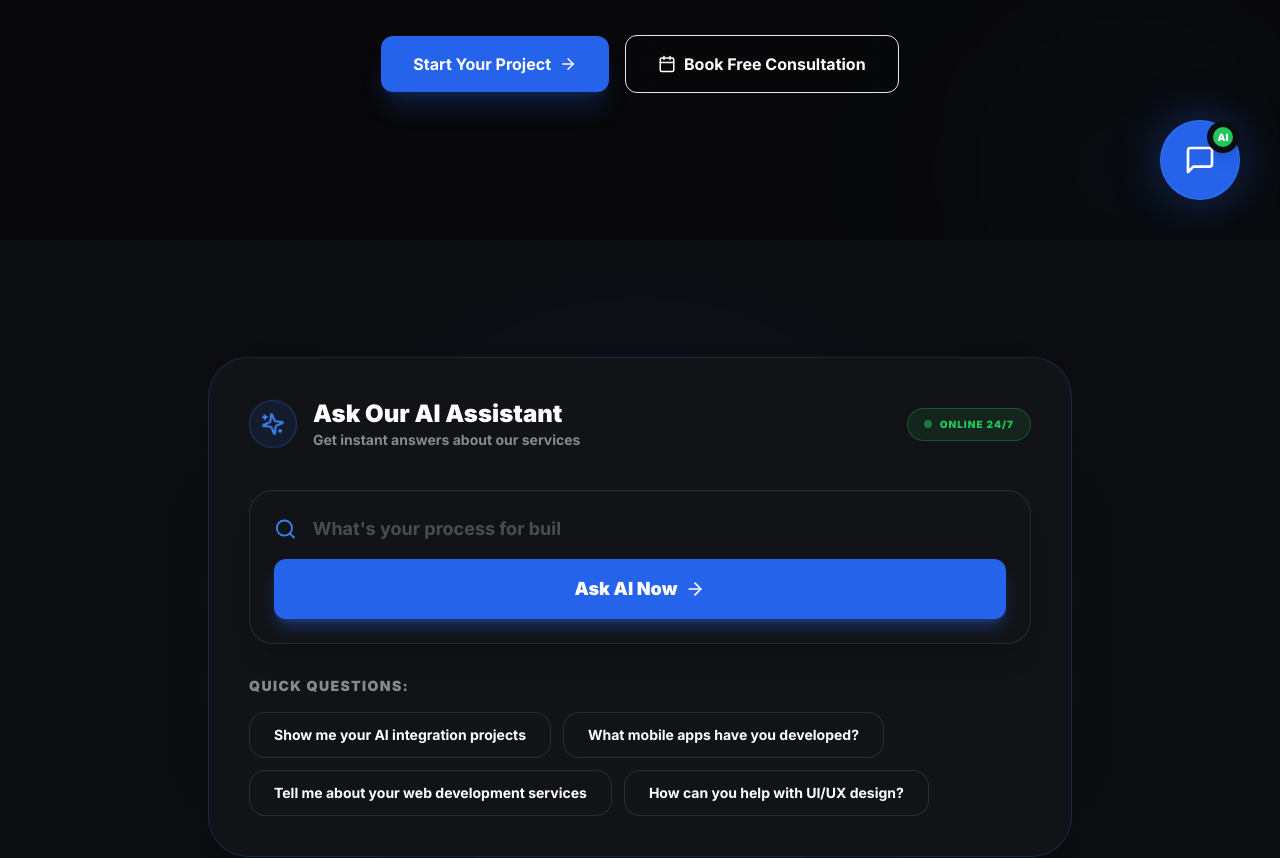
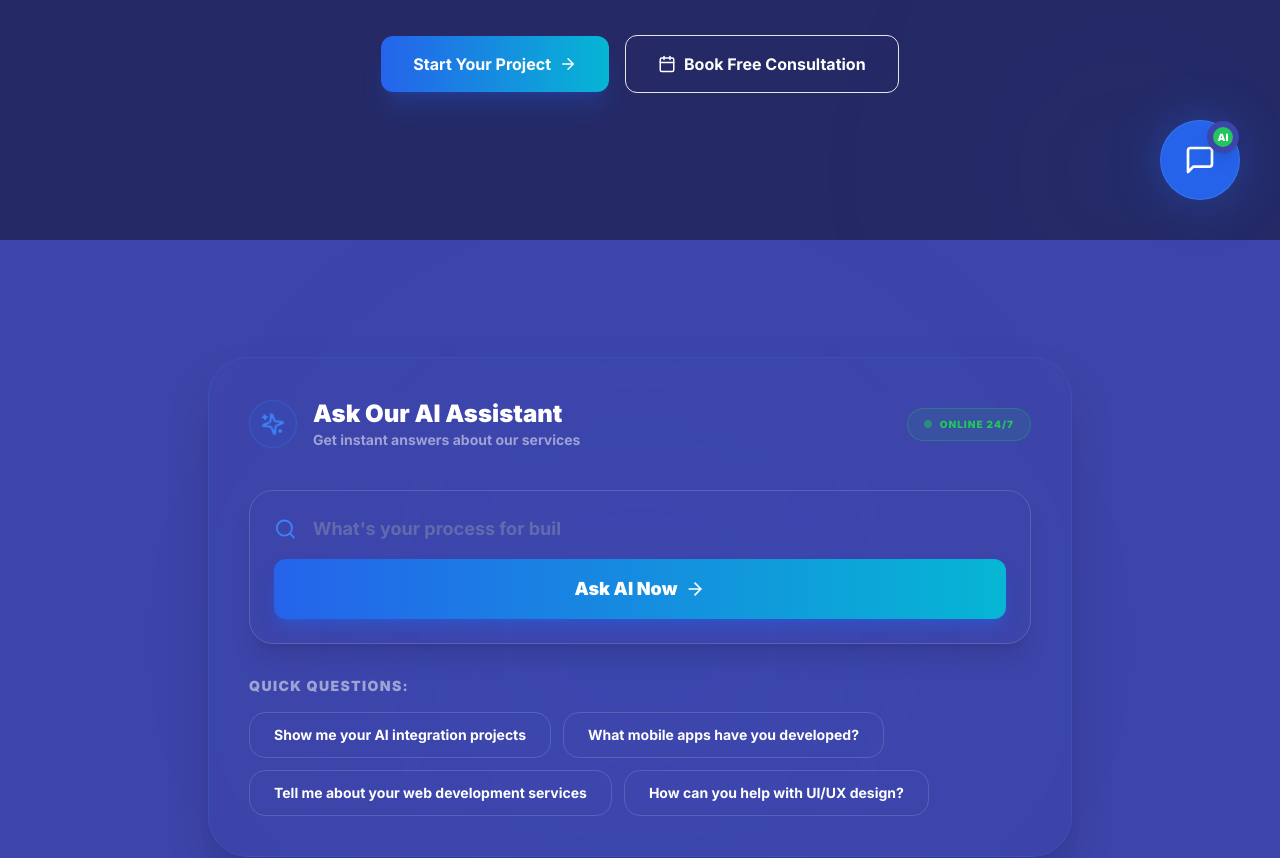
Before and after one commit to abdulahad32479/tech, a Next.js app: page / in a window 1280 px wide. Shown: the part 560-1418 px from the top of the page. Built offline with nearby package versions, Linux system fonts and the light colour scheme.

Commit message:
theme changed

```diff
--- a/app/(home)/chat.tsx
+++ b/app/(home)/chat.tsx
@@ -164,7 +164,7 @@ const ConsultationCard = () => {
 
             <button
               onClick={() => setIsSubmitted(true)}
-              className="w-full py-3 md:py-4 rounded-lg md:rounded-xl bg-blue-600 text-white font-black text-base md:text-lg shadow-xl shadow-blue-600/30 hover:bg-blue-700 transition-all active:scale-95"
+              className="w-full py-3 md:py-4 rounded-lg md:rounded-xl bg-gradient-to-r from-blue-600 to-cyan-500 text-white font-black text-base md:text-lg shadow-xl shadow-blue-600/30 hover:opacity-90 transition-all active:scale-95"
             >
               Continue
             </button>
@@ -350,7 +350,7 @@ const ApplyCard = () => {
         )}
         <button
           onClick={() => step < 3 ? setStep(step + 1) : setIsSubmitted(true)}
-          className="flex-[2] py-4 rounded-xl bg-blue-600 text-white font-black text-md flex items-center justify-center gap-4 hover:bg-blue-700 transition-all shadow-xl shadow-blue-600/20 active:scale-95 group"
+          className="flex-[2] py-4 rounded-xl bg-gradient-to-r from-blue-600 to-cyan-500 text-white font-black text-md flex items-center justify-center gap-4 hover:opacity-90 transition-all shadow-xl shadow-blue-600/20 active:scale-95 group"
         >
           {step === 3 ? (
             <>
@@ -516,7 +516,7 @@ const Chat = () => {
                 </div>
                 <button
                   onClick={() => handleSend(inputValue)}
-                  className="w-full py-4 rounded-xl bg-blue-600 text-white font-black text-lg flex items-center justify-center gap-2 hover:bg-blue-700 transition-all shadow-lg shadow-blue-600/40"
+                  className="w-full py-4 rounded-xl bg-gradient-to-r from-blue-600 to-cyan-500 text-white font-black text-lg flex items-center justify-center gap-2 hover:opacity-90 transition-all shadow-lg shadow-blue-600/40"
                 >
                   Ask AI Now
                   <ArrowRight size={20} />
@@ -531,7 +531,7 @@ const Chat = () => {
                     <button
                       key={q}
                       onClick={() => handleSend(q)}
-                      className="px-6 py-3 rounded-2xl bg-card border border-border text-sm font-bold text-foreground/80 hover:bg-blue-600 hover:text-white hover:border-blue-500 transition-all"
+                      className="px-6 py-3 rounded-2xl bg-card border border-border text-sm font-bold text-foreground/80 hover:bg-gradient-to-r hover:from-blue-600 hover:to-cyan-500 hover:text-white hover:border-cyan-500 transition-all"
                     >
                       {q}
                     </button>
@@ -661,7 +661,7 @@ const Chat = () => {
                   {/* Separate Send Button */}
                   <button
                     onClick={() => handleSend(inputValue)}
-                    className="h-[50px] md:h-[60px] px-5 md:px-8 rounded-xl bg-blue-600 text-white hover:bg-blue-700 transition-all active:scale-95 shadow-xl shadow-blue-600/30 flex items-center gap-2 md:gap-3 font-black text-sm md:text-lg group shrink-0"
+                    className="h-[50px] md:h-[60px] px-5 md:px-8 rounded-xl bg-gradient-to-r from-blue-600 to-cyan-500 text-white hover:opacity-90 transition-all active:scale-95 shadow-xl shadow-blue-600/30 flex items-center gap-2 md:gap-3 font-black text-sm md:text-lg group shrink-0"
                   >
                     <Send size={18} className="group-hover:translate-x-1 group-hover:-translate-y-1 transition-transform md:w-[22px] md:h-[22px]" />
                     <span className="hidden sm:inline">Send</span>
--- a/app/(home)/experience.tsx
+++ b/app/(home)/experience.tsx
@@ -71,7 +71,7 @@ const Experience = () => {
                 <h4 className="text-2xl font-black text-foreground">{opt.title}</h4>
                 <p className="text-sm font-bold text-muted">{opt.description}</p>
               </div>
-              <button className="w-full py-4 rounded-xl bg-blue-600 text-white font-black text-sm flex items-center justify-center gap-2 hover:bg-blue-700 transition-all shadow-lg shadow-blue-600/20 active:scale-95">
+              <button className="w-full py-4 rounded-xl bg-gradient-to-r from-blue-600 to-cyan-500 text-white font-black text-sm flex items-center justify-center gap-2 hover:opacity-90 transition-all shadow-lg shadow-blue-600/20 active:scale-95">
                 {opt.btnText}
                 <ArrowRight size={16} />
               </button>
--- a/app/(home)/hero.tsx
+++ b/app/(home)/hero.tsx
@@ -81,7 +81,7 @@ const Hero = () => {
           transition={{ duration: 0.6, delay: 0.6 }}
           className="flex flex-col sm:flex-row items-center gap-4"
         >
-          <button className="w-full sm:w-auto px-8 py-4 rounded-xl bg-blue-600 text-white font-bold flex items-center justify-center gap-2 hover:bg-blue-700 transition-all shadow-xl shadow-blue-600/20 group">
+          <button className="w-full sm:w-auto px-8 py-4 rounded-xl bg-gradient-to-r from-blue-600 to-cyan-500 text-white font-bold flex items-center justify-center gap-2 hover:opacity-90 transition-all shadow-xl shadow-blue-600/20 group">
             Start Your Project
             <ArrowRight size={18} className="transition-transform group-hover:translate-x-1" />
           </button>
--- a/app/(home)/strategy.tsx
+++ b/app/(home)/strategy.tsx
@@ -150,7 +150,7 @@ const Strategy = () => {
                     className={`w-full py-4 rounded-xl font-black text-[20px] flex items-center justify-center gap-3 transition-all active:scale-95 shadow-xl shadow-blue-600/20 ${
                       isSubmitted
                       ? 'bg-green-600 text-white shadow-green-600/20'
-                      : 'bg-blue-600 text-white hover:bg-blue-700'
+                      : 'bg-gradient-to-r from-blue-600 to-cyan-500 text-white hover:opacity-90'
                     }`}
                   >
                     {isSubmitting ? (
--- a/app/(home)/transform.tsx
+++ b/app/(home)/transform.tsx
@@ -58,7 +58,7 @@ const Transform = () => {
                 Get answers to your questions immediately, explore our portfolio, and discuss your project needs with our AI assistant.
               </p>
 
-              <button className="w-full mt-auto py-4 rounded-xl bg-blue-600 text-white font-bold flex items-center justify-center gap-2 hover:bg-blue-700 transition-colors shadow-lg shadow-blue-600/20">
+              <button className="w-full mt-auto py-4 rounded-xl bg-gradient-to-r from-blue-600 to-cyan-500 text-white font-bold flex items-center justify-center gap-2 hover:opacity-90 transition-colors shadow-lg shadow-blue-600/20">
                 Chat Now <ArrowRight size={18} />
               </button>
             </div>
--- a/app/careers/page.tsx
+++ b/app/careers/page.tsx
@@ -455,7 +455,7 @@ export default function CareersPage() {
               {/* Submit Button */}
               <button
                 type="submit"
-                className="w-full py-4 rounded-xl bg-blue-600 text-white font-bold text-lg hover:bg-blue-700 transition-all shadow-lg shadow-blue-600/40 hover:shadow-blue-600/60 active:scale-[0.98]"
+                className="w-full py-4 rounded-xl bg-gradient-to-r from-blue-600 to-cyan-500 text-white font-bold text-lg hover:opacity-90 transition-all shadow-lg shadow-blue-600/40 active:scale-[0.98]"
               >
                 Submit Application
               </button>
--- a/app/globals.css
+++ b/app/globals.css
@@ -2,28 +2,51 @@
 @tailwind components;
 @tailwind utilities;
 
+/* 🌙 Default Theme (Gradient Card) */
 :root {
-  --background: #0d0e11;
+  --background: #3D45AA;
   --foreground: #ffffff;
-  --card: #121317;
+
+  /* Gradient card */
+  --card: linear-gradient(to right, #2563eb, #06b6d4);
   --card-foreground: #ffffff;
-  --border: rgba(255, 255, 255, 0.1);
-  --muted: rgba(255, 255, 255, 0.4);
+
+  --border: rgba(255, 255, 255, 0.15);
+  --muted: rgba(255, 255, 255, 0.5);
 }
 
+/* ☀️ Light Mode (Solid Card) */
 body.light-mode {
   --background: #ffffff;
   --foreground: #0d0e11;
+
+  /* Solid card for light mode */
   --card: #f8f9fa;
   --card-foreground: #0d0e11;
+
   --border: rgba(0, 0, 0, 0.1);
   --muted: rgba(0, 0, 0, 0.4);
 }
 
+/* Base styles */
 @layer base {
   body {
     @apply transition-colors duration-300;
-    background-color: var(--background);
+    background: var(--background);
     color: var(--foreground);
   }
 }
+
+/* Components */
+@layer components {
+  .card {
+    background: var(--card); /* ✅ works for gradient & solid */
+    color: var(--card-foreground);
+    border: 1px solid var(--border);
+    @apply rounded-xl p-4 shadow-md transition-all duration-300;
+  }
+
+  .muted {
+    color: var(--muted);
+  }
+}
--- a/app/projects/[slug]/page.tsx
+++ b/app/projects/[slug]/page.tsx
@@ -292,7 +292,7 @@ export default async function ProjectDetailPage({ params }: { params: Promise<{
               Let's build something amazing together. Our team is ready to bring your vision to life with the same excellence and innovation.
             </p>
             <div className="flex flex-col sm:flex-row gap-4 justify-center items-center">
-              <button className="px-8 py-4 rounded-xl bg-blue-600 text-white font-bold hover:bg-blue-700 transition-all shadow-lg shadow-blue-600/40 flex items-center gap-2">
+              <button className="px-8 py-4 rounded-xl bg-gradient-to-r from-blue-600 to-cyan-500 text-white font-bold hover:opacity-90 transition-all shadow-lg shadow-blue-600/40 flex items-center gap-2">
                 <Calendar size={20} />
                 Schedule Free Consultation
               </button>
--- a/src/components/footer.tsx
+++ b/src/components/footer.tsx
@@ -79,7 +79,7 @@ const Footer = () => {
                   className="w-full pl-11 pr-4 py-3 rounded-lg bg-background border border-border focus:border-blue-500 outline-none text-foreground placeholder:text-muted/40 transition-colors"
                 />
               </div>
-              <button className="px-6 py-3 rounded-lg bg-blue-600 text-white font-bold hover:bg-blue-700 transition-colors">
+              <button className="px-6 py-3 rounded-lg bg-gradient-to-r from-blue-600 to-cyan-500 text-white font-bold hover:opacity-90 transition-colors shadow-lg shadow-blue-600/40">
                 Subscribe
               </button>
             </form>
--- a/src/components/navbar.tsx
+++ b/src/components/navbar.tsx
@@ -65,7 +65,7 @@ const scrollToSection = (id: string) => {
   return (
     <nav className={`fixed top-0 left-0 w-full z-50 py-4 transition-all duration-300 ${
       hasScrolled
-        ? "bg-card border-b border-foreground/5"
+        ? "bg-white/30 backdrop-blur-2xl border-b border-white/10"
         : "bg-transparent border-transparent"
     }`}>
       <div className="container flex items-center justify-between">
@@ -115,7 +115,7 @@ const scrollToSection = (id: string) => {
             <button className="px-5 py-2.5 rounded-[5px] border border-border font-bold text-[13px] hover:bg-foreground hover:text-background transition-all">
               Book Consultation
             </button>
-            <button className="px-5 py-2.5 border border-blue-500 rounded-[5px] bg-blue-600 font-bold text-[13px] text-white hover:bg-blue-700 transition-all shadow-lg shadow-blue-600/40">
+            <button className="px-5 py-2.5 border border-blue-500 rounded-[5px] bg-gradient-to-r from-blue-600 to-cyan-500 font-bold text-[13px] text-white hover:opacity-90 transition-all shadow-lg shadow-blue-600/40">
               Get Started
             </button>
           </div>
@@ -155,7 +155,7 @@ const scrollToSection = (id: string) => {
                 <button className="w-full py-3 md:py-4 rounded-lg md:rounded-xl border border-foreground/10 font-bold text-sm uppercase tracking-widest bg-foreground/5 hover:bg-foreground/10 transition-all">
                   Book Consultation
                 </button>
-                <button className="w-full py-3 md:py-4 rounded-lg md:rounded-xl bg-blue-600 text-white font-bold text-sm uppercase tracking-widest shadow-lg shadow-blue-600/40 hover:bg-blue-700 transition-all">
+                <button className="w-full py-3 md:py-4 rounded-lg md:rounded-xl bg-gradient-to-r from-blue-600 to-cyan-500 text-white font-bold text-sm uppercase tracking-widest shadow-lg shadow-blue-600/40 hover:opacity-90 transition-all">
                   Get Started
                 </button>
               </div>
```
Also changed, not shown: app/(home)/projects.tsx (+4 -4 lines).
